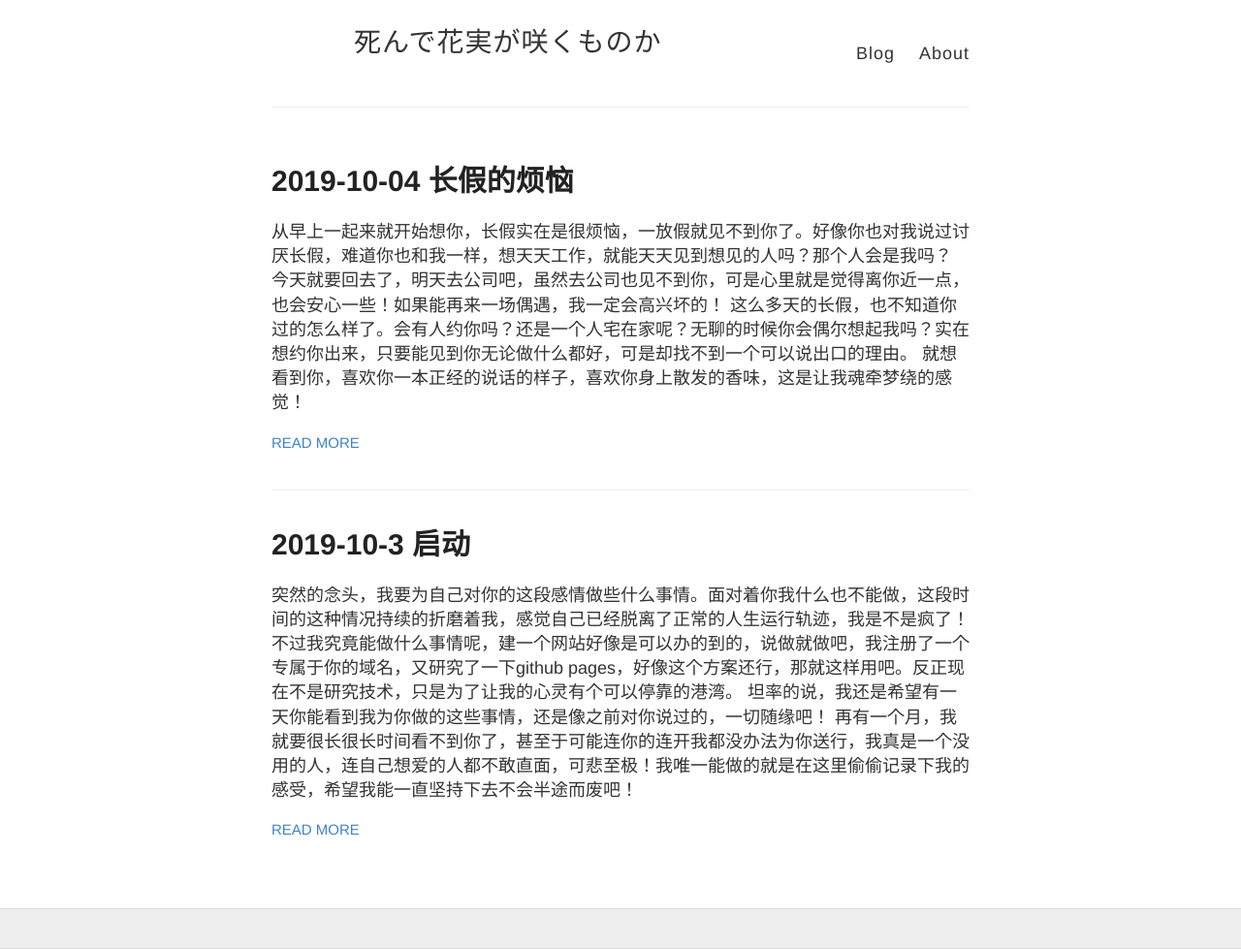
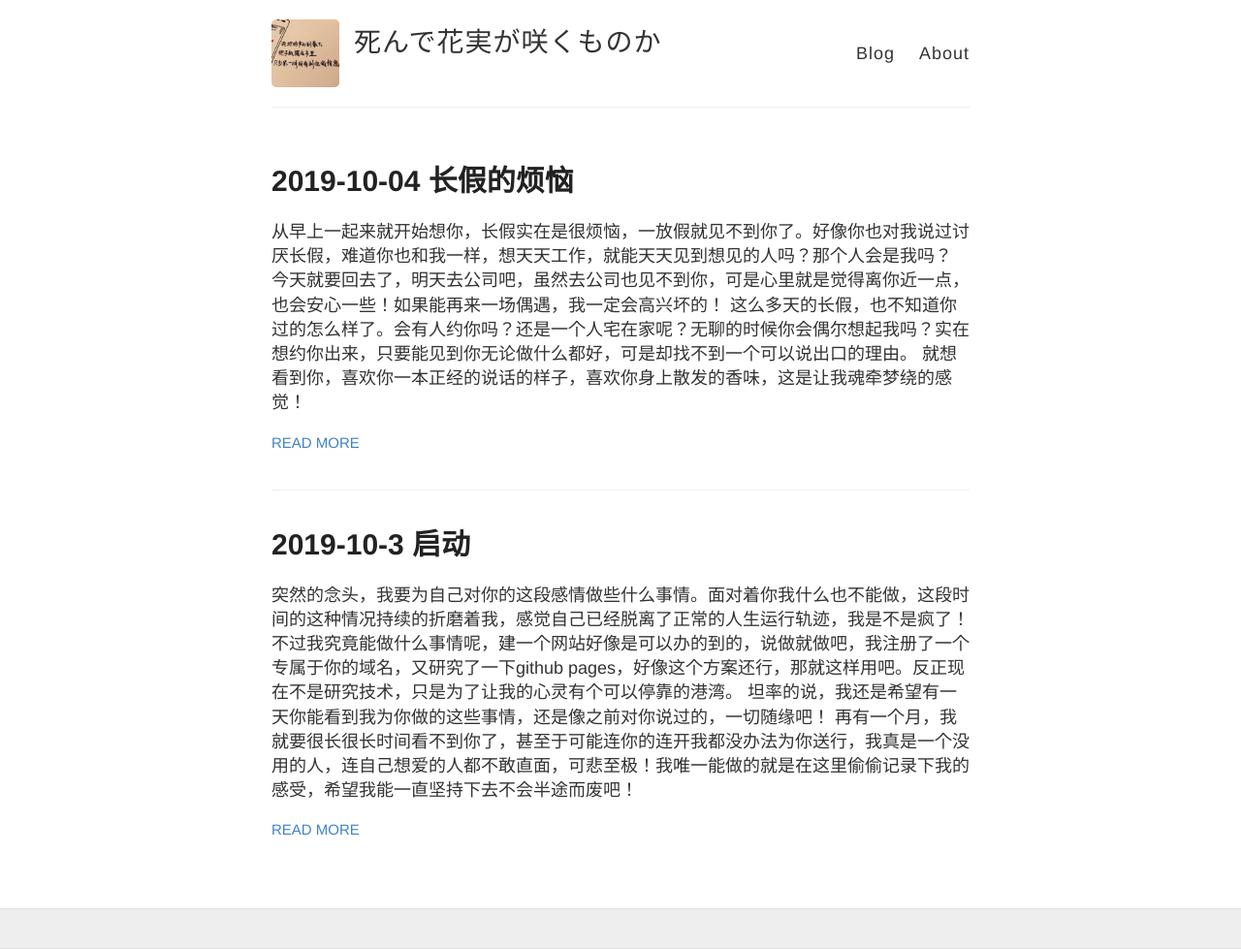
Before and after one commit to wiki650/wiki650.github.io, a Jekyll site: the page built from index.html, in a window 1280 px wide. Shown: the whole page at 97% size. Built offline with Jekyll 4.4.1, drawn with Linux system fonts in a browser that asks for light colours.

Commit message:
Update _config.yml

```diff
--- a/_config.yml
+++ b/_config.yml
@@ -9,7 +9,7 @@ name: 死んで花実が咲くものか
 description:
 
 # URL of your avatar or profile pic (you could use your GitHub profile pic)
-avatar:
+avatar: ./images/1.jpg
 
 #
 # Flags below are optional
```
